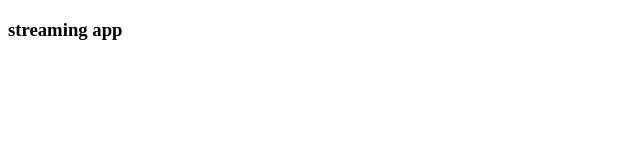
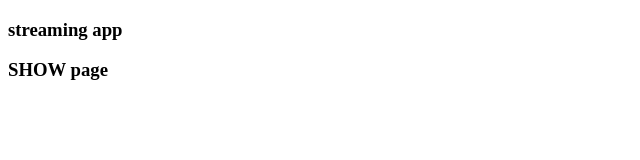
Before and after one commit to ash-sp-cole/streamingApp, a React (Create React App) app in the folder streamingapp/: page / in a window 1280 px wide. Shown: the top 160 px of the page, without its empty margins (0-640 px from the left). Built offline with nearby package versions, Linux system fonts and the light colour scheme.

Commit message:
setup and structure

```diff
--- a/streamingapp/src/App.js
+++ b/streamingapp/src/App.js
@@ -1,10 +1,12 @@
 import React from 'react';
 import { BrowserRouter, Route } from 'react-router-dom';
-
+import Show from './components/streams/Show';
 function App() {
   return (
     <div className="App">
       <h3> streaming app</h3>
+
+      <Show/>
     </div>
   );
 }
--- /dev/null
+++ b/streamingapp/src/components/streams/Show.js
@@ -0,0 +1,12 @@
+import React, { Component } from 'react';
+
+class Show extends Component{
+render(){
+    return(
+        <div> <h3> SHOW page </h3></div>
+    )
+}
+
+}
+
+export default Show;
```
Also changed, not shown: streamingapp/src/components/streams/Create.js (added, +12 -0 lines), streamingapp/src/components/streams/Delete.js (added, +12 -0 lines), streamingapp/src/components/streams/Edit.js (added, +12 -0 lines).
